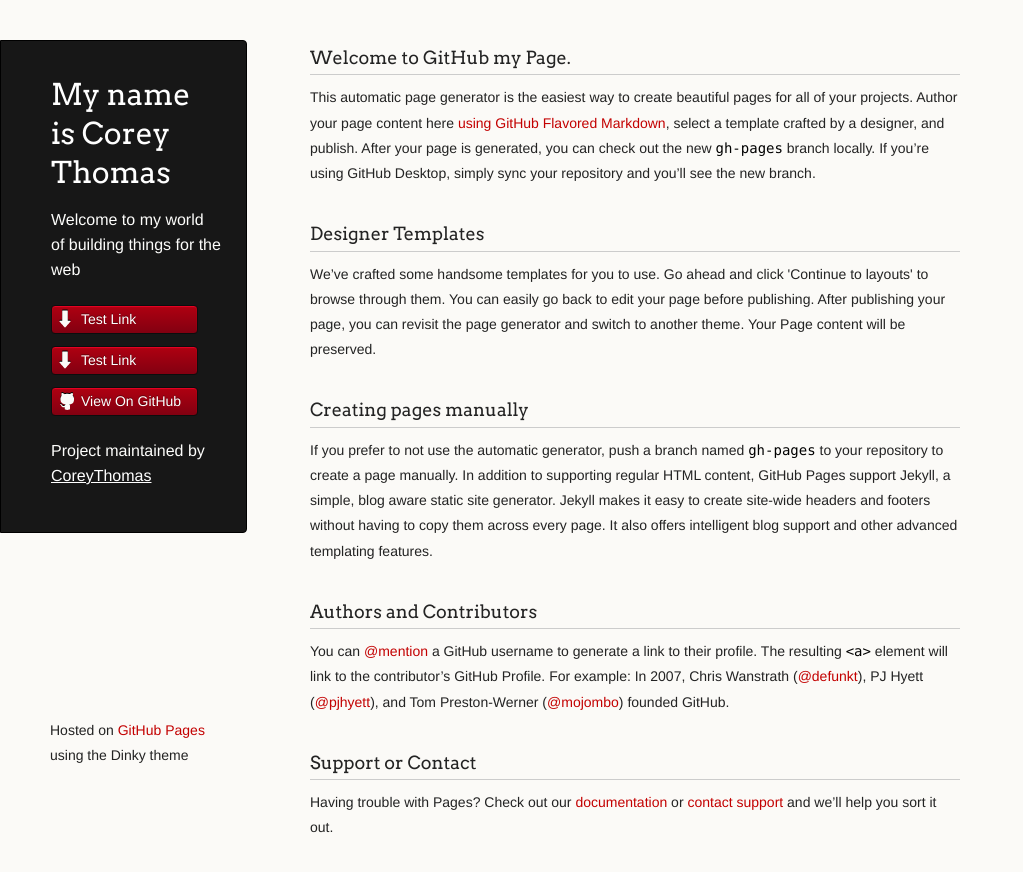
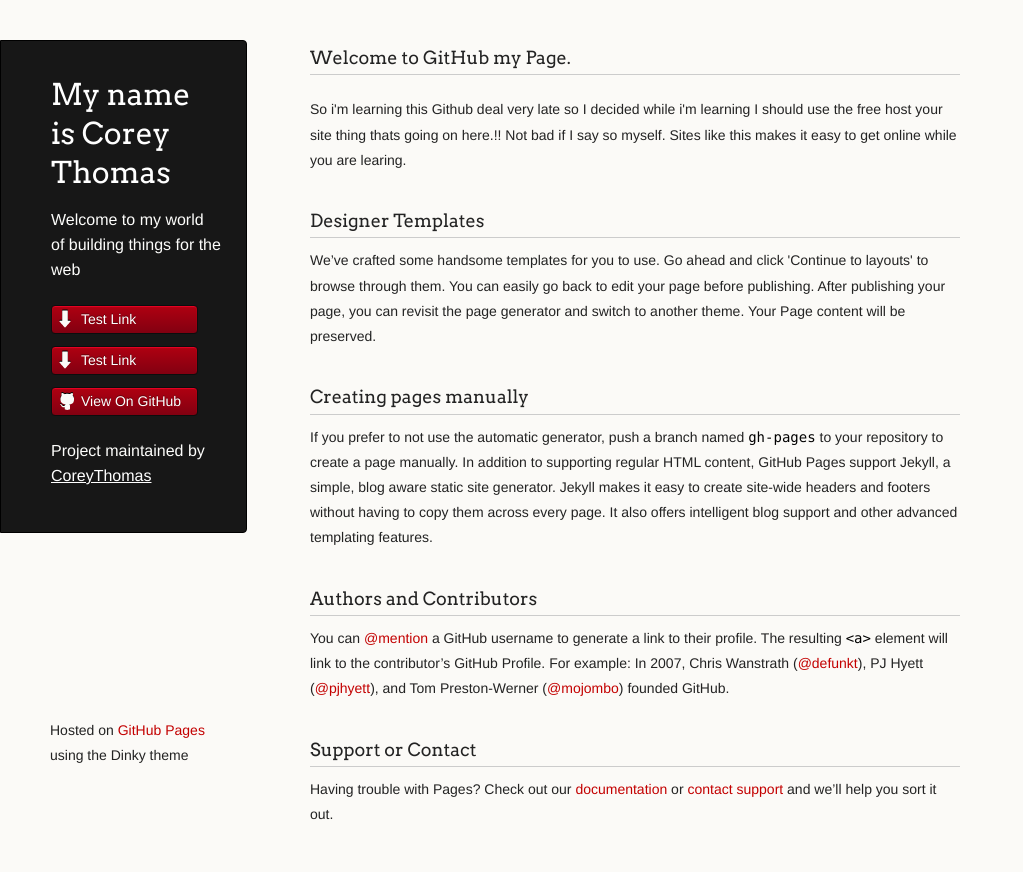
Before and after one commit to CoreyThomas/github.io, a plain HTML site: page index.html in a window 1280 px wide. Shown: the whole page, without its empty margins (0-1023 px from the left). Drawn offline with Linux system fonts and the light colour scheme.

Commit message:
Update index.html

```diff
--- a/index.html
+++ b/index.html
@@ -33,7 +33,7 @@
         <h3>
 <a id="welcome-to-github-pages" class="anchor" href="#welcome-to-github-pages" aria-hidden="true"><span class="octicon octicon-link"></span></a>Welcome to GitHub my Page.</h3>
 
-<p>This automatic page generator is the easiest way to create beautiful pages for all of your projects. Author your page content here <a href="https://guides.github.com/features/mastering-markdown/">using GitHub Flavored Markdown</a>, select a template crafted by a designer, and publish. After your page is generated, you can check out the new <code>gh-pages</code> branch locally. If you’re using GitHub Desktop, simply sync your repository and you’ll see the new branch.</p>
+<p><p>So i'm learning this Github deal very late so I decided while i'm learning I should use the free host your site thing thats going on here.!! Not bad if I say so myself. Sites like this makes it easy to get online while you are learing.</p>
 
 <h3>
 <a id="designer-templates" class="anchor" href="#designer-templates" aria-hidden="true"><span class="octicon octicon-link"></span></a>Designer Templates</h3>
```
